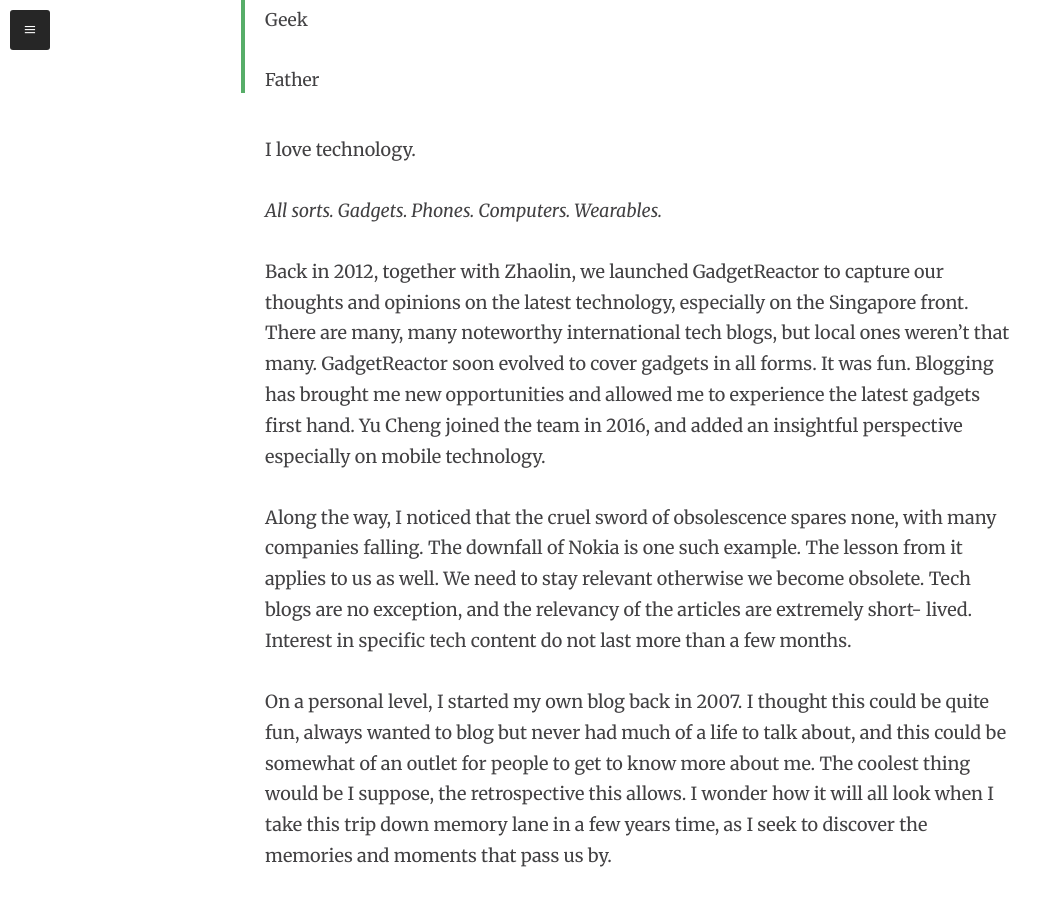
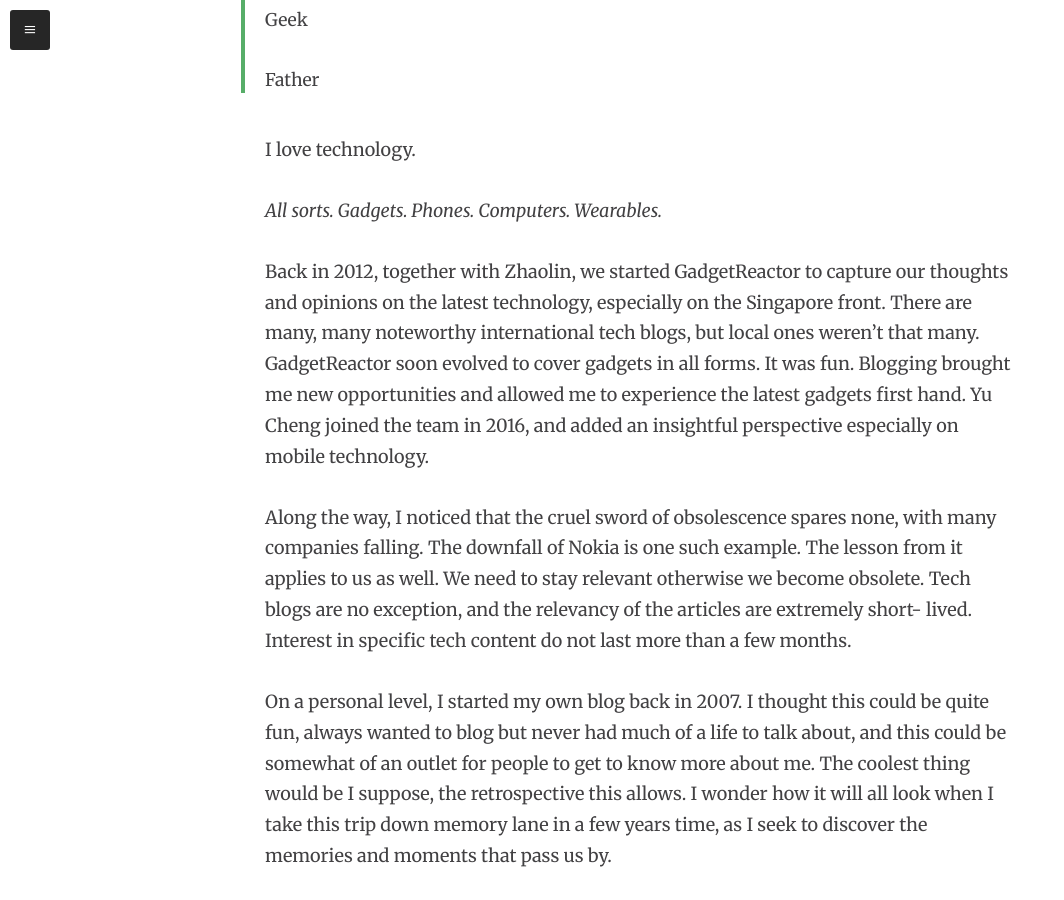
Before and after one commit to seanseah/seanseah.github.io, a Jekyll site: the page built from sean-seah.md, in a window 1280 px wide and 900 px high, scrolled down 1454 px. Shown: the whole window, without its empty margins (0-1064 px from the left). Built offline with Jekyll 4.4.1, drawn with Linux system fonts in a browser that asks for light colours; nearby versions of some CDN libraries.

Commit message:
Updated About Me

```diff
--- a/sean-seah.md
+++ b/sean-seah.md
@@ -27,11 +27,11 @@
 
 *All sorts. Gadgets. Phones. Computers. Wearables.*
 
-Back in 2012, together with Zhaolin, we launched GadgetReactor to capture our
+Back in 2012, together with Zhaolin, we started GadgetReactor to capture our
 thoughts and opinions on the latest technology, especially on the Singapore front.
 There are many, many noteworthy international tech blogs, but local ones weren't
 that many. GadgetReactor soon evolved to cover gadgets in all forms. It was fun.
-Blogging has brought me new opportunities and allowed me to experience the latest
+Blogging brought me new opportunities and allowed me to experience the latest
 gadgets first hand. Yu Cheng joined the team in 2016, and added an insightful
 perspective especially on mobile technology.
 
```
